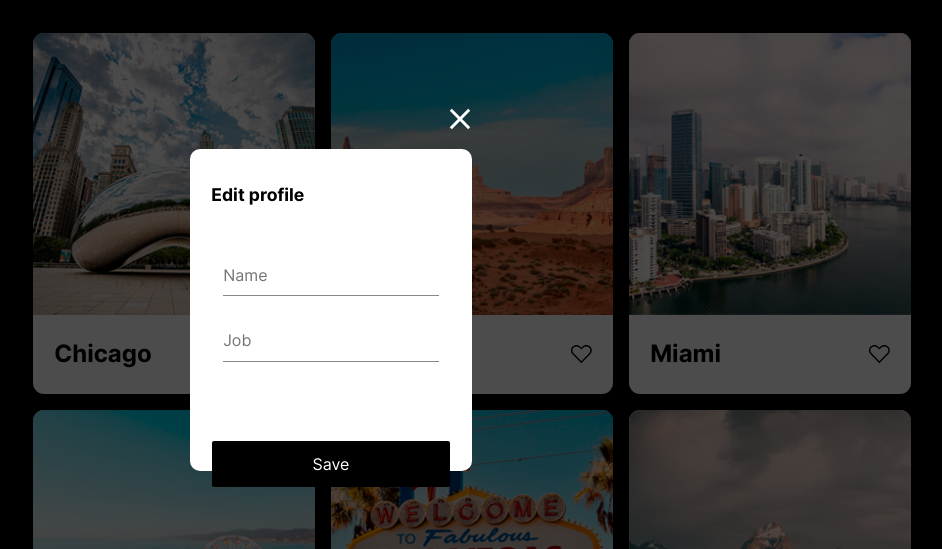
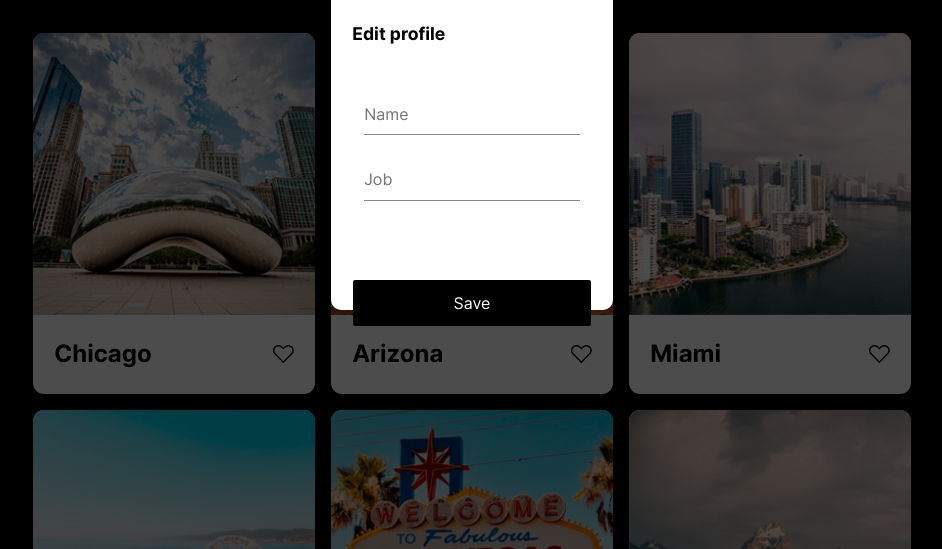
Before and after one commit to mmgonnar/web_project_around, a plain HTML site: page index.html in a window 1280 px wide. Shown: the part 251-800 px from the top of the page, without its empty margins (168-1110 px from the left). Drawn offline with nearby package versions, Linux system fonts and the light colour scheme.

Commit message:
feat(css): :sparkles: Fixed popup

```diff
--- a/blocks/popup/popup.css
+++ b/blocks/popup/popup.css
@@ -26,18 +26,10 @@
 }
 
 .popup__content {
-  position: absolute;
-  top: 50%;
-  right: 50%;
-/*   display: flex;
-  justify-content: center;
-  align-items: center; */
   width: 100vw;
   height: 100vh;
   margin: auto;
- /*  flex-direction: column;
-  align-items: center;
-  justify-content: space-between; */
+  z-index: 1;
 }
 
 .popup__container {
```
